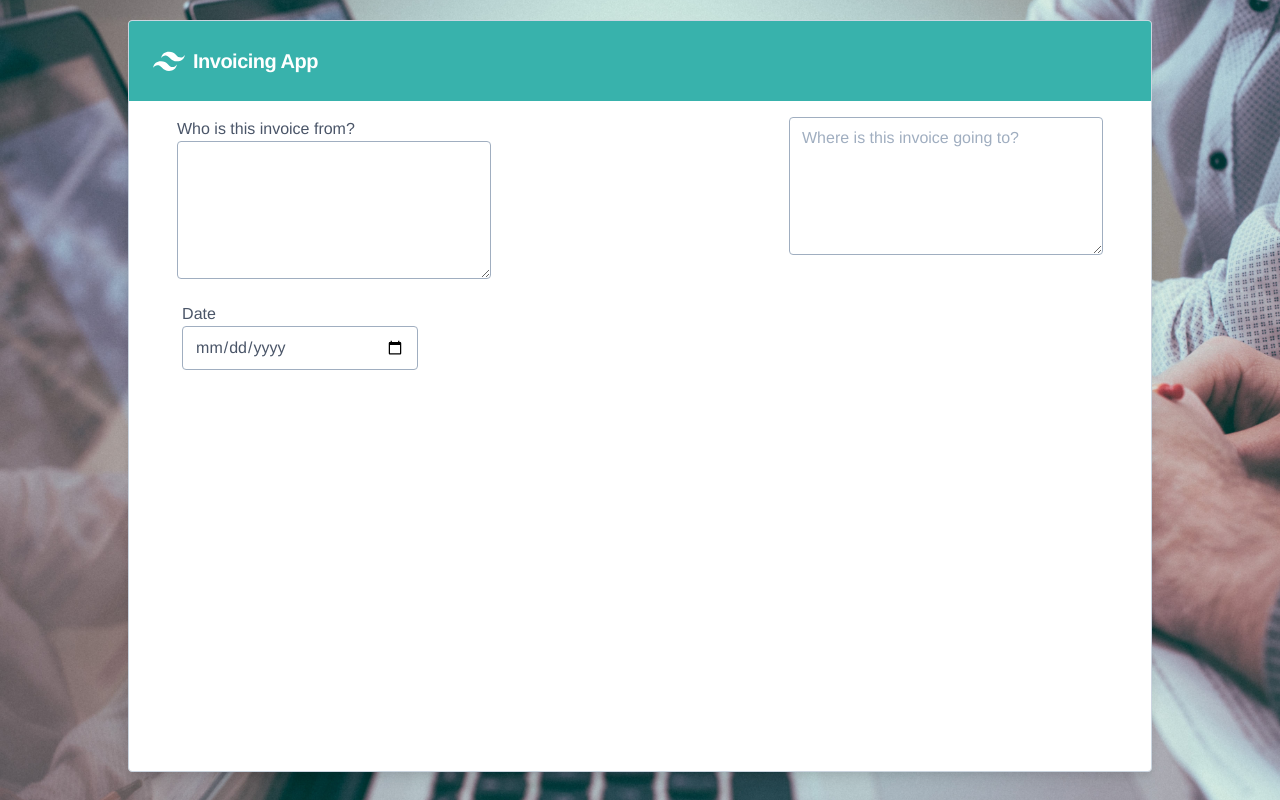
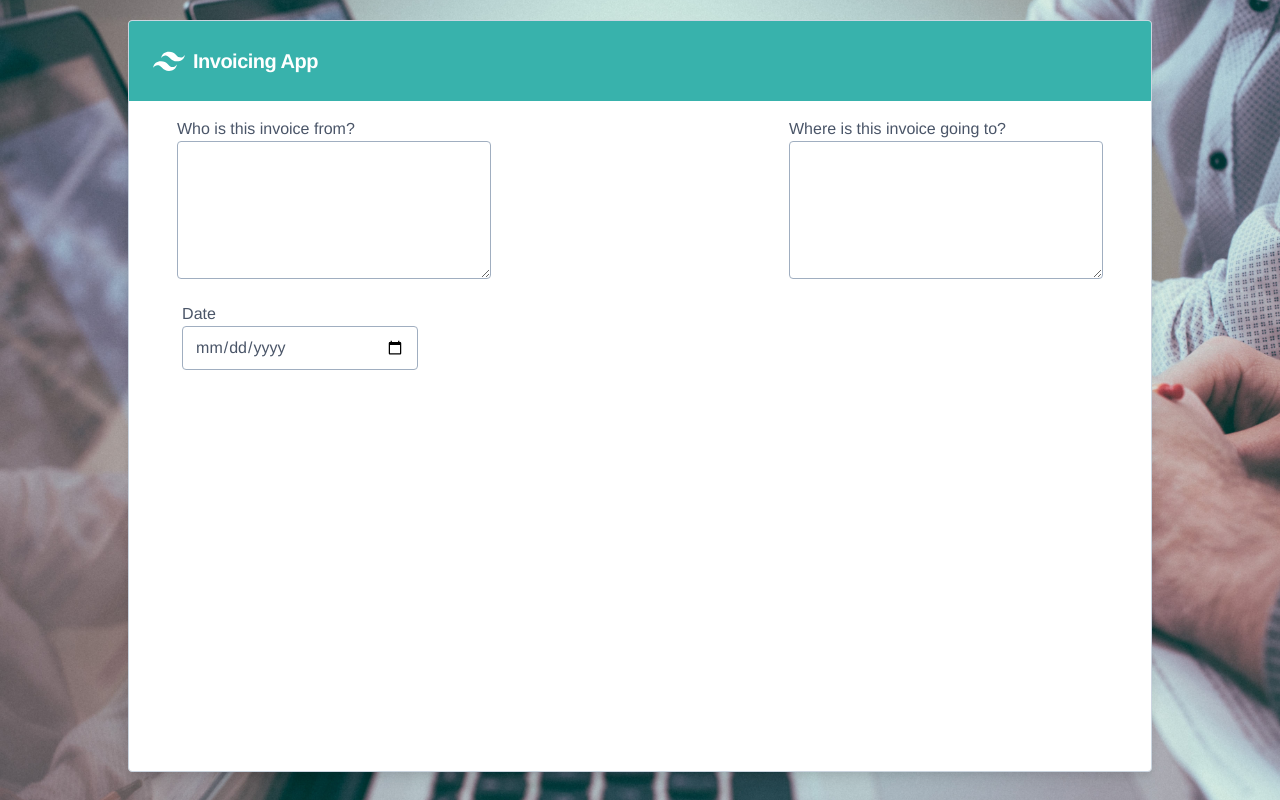
Before and after one commit to feyvik/Tailwind-Css, a Vue app: page / in a window 1280 px wide. Built offline with nearby package versions, Linux system fonts and the light colour scheme.

Commit message:
fix label on inp

```diff
--- a/src/views/Home.vue
+++ b/src/views/Home.vue
@@ -22,8 +22,10 @@
                 ></textarea>
               </div>
               <div class="w-1/2 sm:w-1/2 md:w-1/3 lg:w-1/3 xl:w-1/3 mx-2">
+                <label class="text-gray-700 text-left"
+                  >Where is this invoice going to?</label
+                >
                 <textarea
-                  placeholder="Where is this invoice going to?"
                   type="text"
                   id="username"
                   class="border border-gray-500 rounded w-full py-2 px-3 text-gray-700"
```
